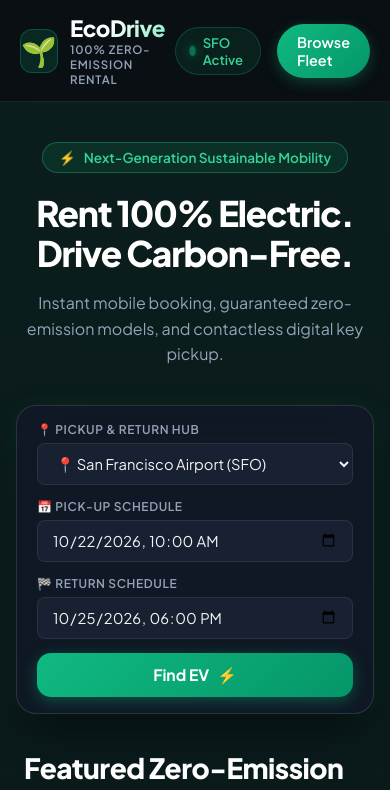
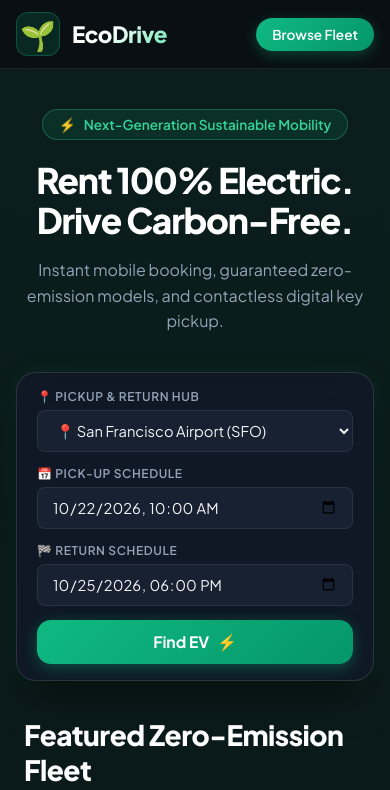
Before and after one commit to slowmotionsoundz/ecodrive-car-rental, a React (Vite) app: page / in a window 390 px wide. Shown: the top 790 px of the page. Built offline with nearby package versions, Linux system fonts and the light colour scheme.

Commit message:
style: streamline mobile header layout to prevent text wrapping

```diff
--- a/src/App.css
+++ b/src/App.css
@@ -954,7 +954,21 @@
 
 @media (max-width: 768px) {
   .header {
-    padding: 14px 20px;
+    padding: 12px 16px;
+  }
+
+  .brand-tagline {
+    display: none;
+  }
+
+  .hub-status-pill {
+    display: none;
+  }
+
+  .btn-header-cta {
+    white-space: nowrap;
+    padding: 8px 16px;
+    font-size: 0.85rem;
   }
 
   .nav-menu {
```
